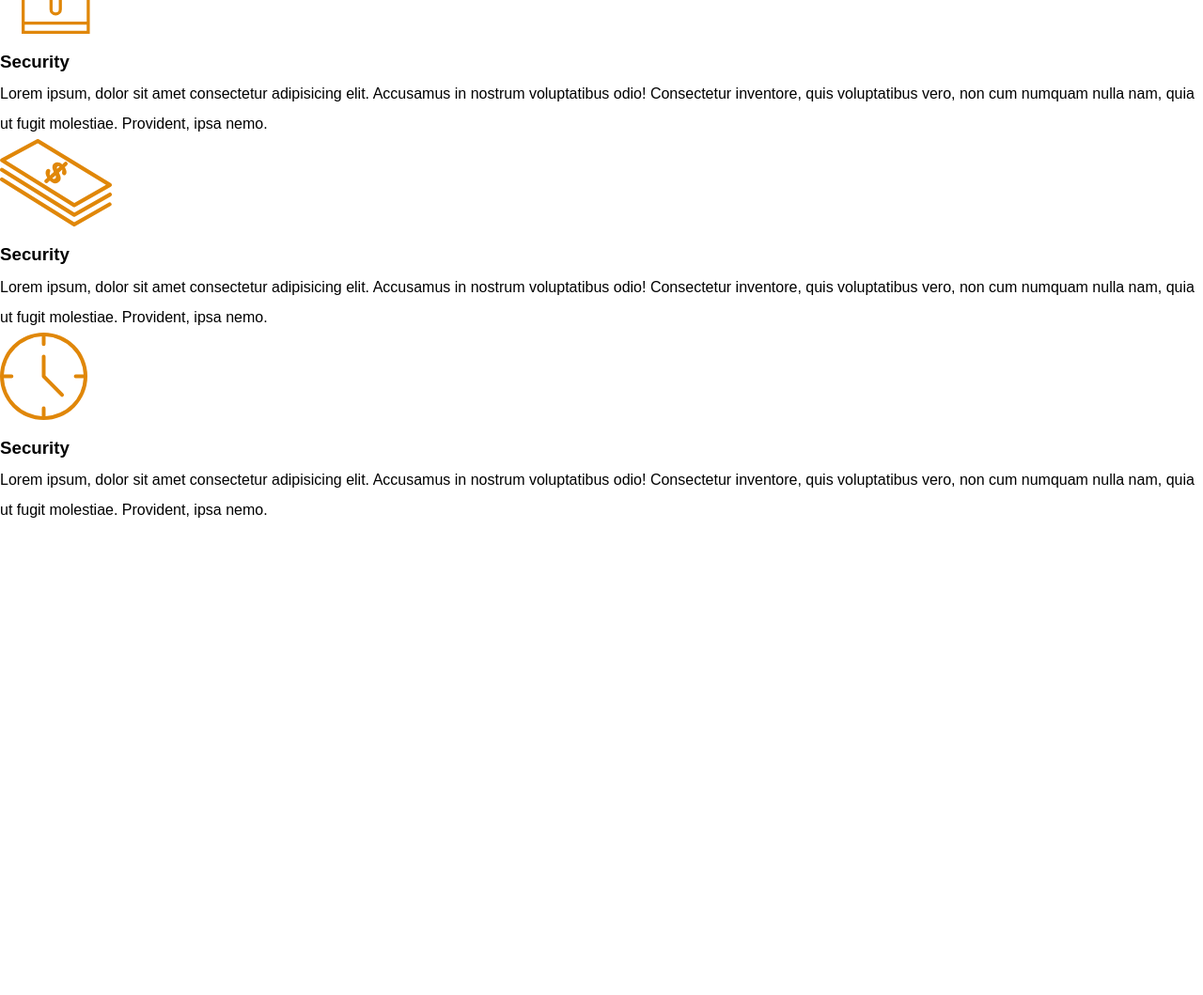
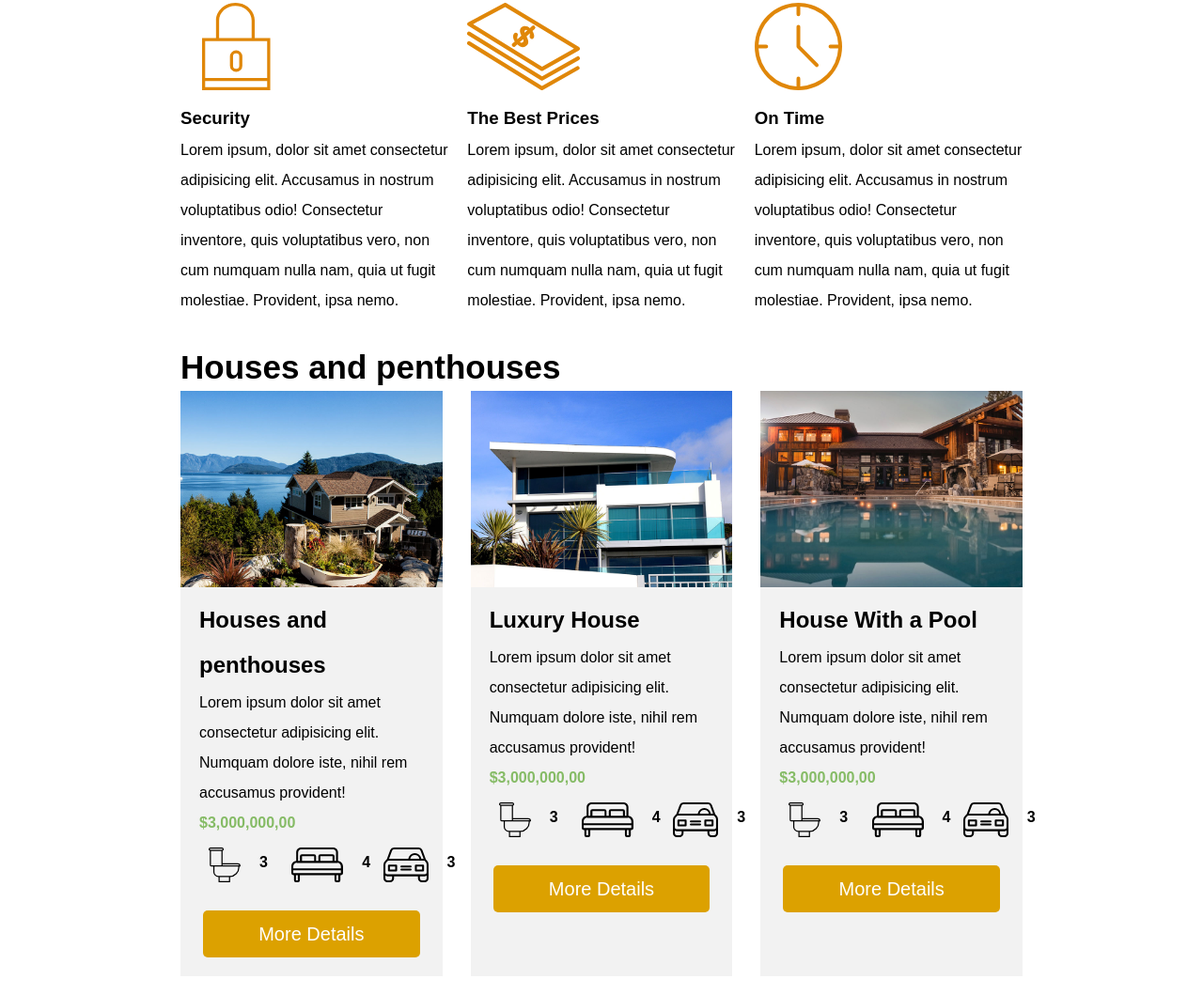
Before and after one commit to Its-isaku/Real-Estate, a plain HTML site: page 102-Real-Estate/index.html in a window 1280 px wide. Shown: the part 505-1564 px from the top of the page at 94% size. Before the commit the page ends 1064 px from the top, so only its background shows below. Drawn offline with Linux system fonts and the light colour scheme.

Commit message:
assignment 3

```diff
--- a/102-Real-Estate/index.html
+++ b/102-Real-Estate/index.html
@@ -10,7 +10,7 @@
     <header class="header-init">
 
         <div class="menu-bar">
-            <h1>RealEstate</h1>
+            <h1>Real Estate</h1>
 
             <div class="menu">
                 <a href="#">Home</a>
@@ -25,6 +25,7 @@
     <main class="main-container">
         <h2>More about us</h2>
 
+        <div class="about-container">
             <div class="item-container">
                 <img src="./img/icon1.svg">
                 <h3>Security</h3>
@@ -33,14 +34,115 @@
 
             <div class="item-container">
                 <img src="./img/icon2.svg">
-            <h3>Security</h3>
+                <h3>The Best Prices</h3>
                 <p>Lorem ipsum, dolor sit amet consectetur adipisicing elit. Accusamus in nostrum voluptatibus odio! Consectetur inventore, quis voluptatibus vero, non cum numquam nulla nam, quia ut fugit molestiae. Provident, ipsa nemo.</p>
             </div>
 
             <div class="item-container">
                 <img src="./img/icon3.svg">
-            <h3>Security</h3>
+                <h3>On Time</h3>
                 <p>Lorem ipsum, dolor sit amet consectetur adipisicing elit. Accusamus in nostrum voluptatibus odio! Consectetur inventore, quis voluptatibus vero, non cum numquam nulla nam, quia ut fugit molestiae. Provident, ipsa nemo.</p>
+            </div>
+        </div>
+
+        <h1 class="announscement-title">Houses and penthouses</h1>
+        <div class="announcement-container">
+
+            <div class="announcement-card">
+                <img src="./img/announcement1.jpg" alt="">
+                <div class="announcement-item">
+                    <h2>Houses and penthouses</h2>
+                    <p>Lorem ipsum dolor sit amet consectetur adipisicing elit. Numquam dolore iste, nihil rem accusamus provident!</p>
+                    <p class="money">$3,000,000,00</p>
+
+                    <div class="card-info">
+                        <ul>
+                            <li>
+                                <img src="./img/icon_wc.svg" alt="">
+                                <p>3</p>
+                            </li>
+
+                            <li>
+                                <img src="./img/icon_room.svg" alt="">
+                                <p>4</p>
+                        </li>
+
+                        <li>
+                            <img src="./img/icon_parking.svg" alt="">
+                            <p>3</p>
+                        </li>
+                    </ul>
+                </div>
+            </div>
+
+                <div class="btn-container">
+                    <a href="" class="btn-details btn">More Details</a>
+                </div>
+            </div>
+
+            <div class="announcement-card">
+                <img src="./img/announcement2.jpg" alt="">
+                <div class="announcement-item">
+                    <h2>Luxury House</h2>
+                    <p>Lorem ipsum dolor sit amet consectetur adipisicing elit. Numquam dolore iste, nihil rem accusamus provident!</p>
+                    <p class="money">$3,000,000,00</p>
+
+                    <div class="card-info">
+                    <ul>
+                        <li>
+                            <img src="./img/icon_wc.svg" alt="">
+                            <p>3</p>
+                        </li>
+
+                        <li>
+                            <img src="./img/icon_room.svg" alt="">
+                            <p>4</p>
+                        </li>
+
+                        <li>
+                            <img src="./img/icon_parking.svg" alt="">
+                            <p>3</p>
+                        </li>
+                    </ul>
+                </div>
+            </div>
+
+                <div class="btn-container">
+                    <a href="" class="btn-details btn">More Details</a>
+                </div>
+            </div>
+
+            <div class="announcement-card">
+                <img src="./img/announcement3.jpg" alt="">
+                <div class="announcement-item">
+                    <h2>House With a Pool</h2>
+                    <p>Lorem ipsum dolor sit amet consectetur adipisicing elit. Numquam dolore iste, nihil rem accusamus provident!</p>
+                    <p class="money">$3,000,000,00</p>
+
+                    <div class="card-info">
+                    <ul>
+                        <li>
+                            <img src="./img/icon_wc.svg" alt="">
+                            <p>3</p>
+                        </li>
+
+                        <li>
+                            <img src="./img/icon_room.svg" alt="">
+                            <p>4</p>
+                        </li>
+
+                        <li>
+                            <img src="./img/icon_parking.svg" alt="">
+                            <p>3</p>
+                        </li>
+                    </ul>
+                </div>
+            </div>
+
+                <div class="btn-container">
+                    <a href="" class="btn-details btn">More Details</a>
+                </div>
+            </div>
         </div>
     </main>
 
--- a/102-Real-Estate/styles/MyStyle.css
+++ b/102-Real-Estate/styles/MyStyle.css
@@ -2,12 +2,21 @@
 * {
     margin: 0;
     padding: 0;
-    font-family: Arial, Helvetica, sans-serif;
+    font-family: arial;
     line-height: 2;
 }
 
 img {
     max-width: 100%;
+}
+.btn{
+    background-color: #dca100;
+    color: white;
+    text-decoration: none;
+    padding: 5px 20px;
+    cursor: pointer;
+    font-size: 20px;
+    border-radius: 5px;
 }
 
 /*? Utilities */
@@ -15,11 +24,14 @@ img {
 
 /*? Header */
 .header-init{
+    display: flex;
+    flex-direction: column;
+    justify-content: space-between;
     background-image: url(../img/header.jpg);
     background-size: cover;
     height: 400px;
     color: white;
-    text-align: center;
+    padding: 20px;
 }
 
 .header-init a{
@@ -28,7 +40,96 @@ img {
     margin-right: 20px;
 }
 
+.header-init p{
+    font-size: 20px;
+    text-align: center;
+    margin-bottom: 40px;
+}
+
+.menu-bar{
+    display: flex;
+    flex-direction: row;
+    align-items: center;
+    justify-content: space-between;
+    margin: 20px;
+}
+
 /*? Main */
+.main-container{
+    display: flex;
+    flex-direction: column;
+    justify-content: center;
+    align-items: center;
+    gap: 20px;
+}
+
+.announscement-title{
+    width: 70%;
+    text-align: start;
+    margin-bottom: -50px;
+    font-size: 35px;
+}
+
+.about-container{
+    display: flex;
+    width: 70%;
+    gap: 20px;
+}
+
+.announcement-container {
+    display: flex;
+    flex-direction: row;
+    justify-content: center;
+    margin: 20px;
+    gap: 30px;
+    max-width: 70%;
+}
+
+.announcement-card{
+    background-color: #F2F2F2;
+}
+
+.announcement-item{
+    margin-left: 20px;
+}
+
+.card-info{
+    display: flex;
+    flex-direction: row;
+    gap: 10px;
+    justify-content: center;
+}
+
+.card-info ul{
+    display: flex;
+    flex-direction: row;
+    gap: 40px;
+    margin: 10px;
+    font-weight: bold;
+    list-style: none;
+}
+
+.card-info li{
+    display: flex;
+    gap: 20px;
+}
+
+.money{
+    color:#85BB65;
+    font-weight: bold;
+}
+
+.btn-container{
+    display: flex;
+    justify-content: center;
+    margin: 20px;
+}
+
+.btn-details{
+    display: block;
+    text-align: center;
+    width: 80%;
+}
 
 
 /*? Footer */
```
Lines whose indentation alone changed are shown as unchanged.
